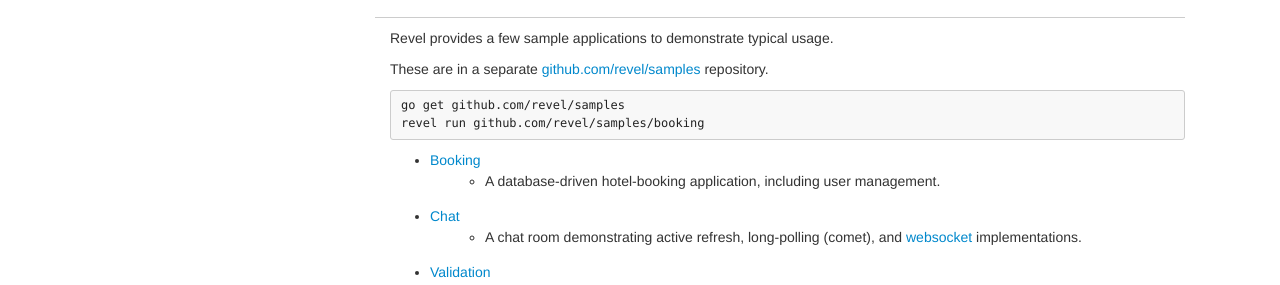
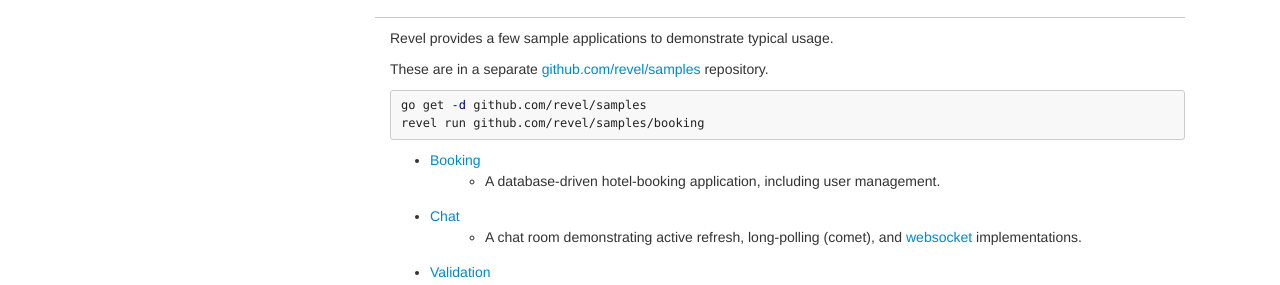
Before and after one commit to revel/revel.github.io, a Jekyll site: the page built from samples/index.md, in a window 1280 px wide. Shown: the part 133-418 px from the top of the page. Built offline with Jekyll 4.4.1, drawn with Linux system fonts in a browser that asks for light colours; nearby versions of some CDN libraries; comment, search, counter and statistics services are not loaded.

```diff
--- a/samples/index.md
+++ b/samples/index.md
@@ -8,7 +8,7 @@ Revel provides a few sample applications to demonstrate typical usage.
 These are in a separate [github.com/revel/samples](https://github.com/revel/samples/) repository.
 
 {% highlight sh %}
-go get github.com/revel/samples
+go get -d github.com/revel/samples
 revel run github.com/revel/samples/booking
 {% endhighlight  %}
 
```
